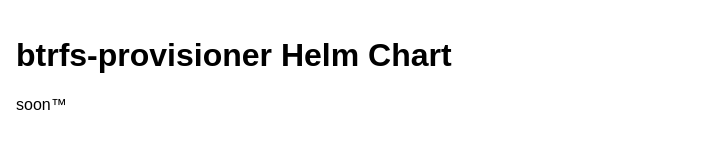
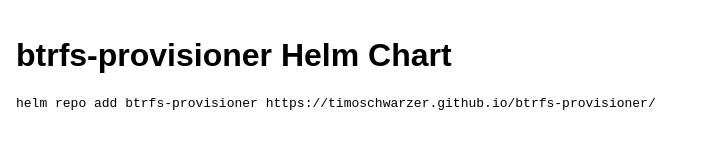
Before and after one commit to timoschwarzer/btrfs-provisioner, a plain HTML site: page index.html in a window 1280 px wide. Shown: the whole page, without its empty margins (0-702 px from the left). Drawn offline with Linux system fonts and the light colour scheme.

Commit message:
Add helm command to index.html

```diff
--- a/index.html
+++ b/index.html
@@ -19,6 +19,6 @@
   <body>
     <h1>btrfs-provisioner Helm Chart</h1>
 
-    soon™
+    <pre>helm repo add btrfs-provisioner https://timoschwarzer.github.io/btrfs-provisioner/</pre>
   </body>
 </html>
```
